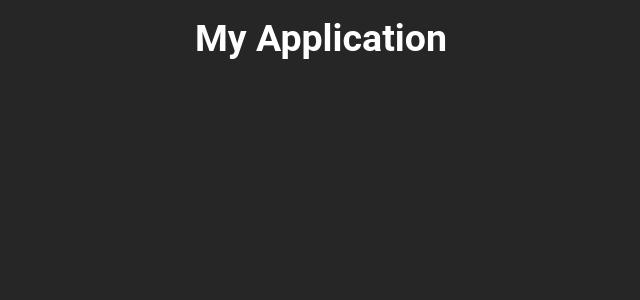
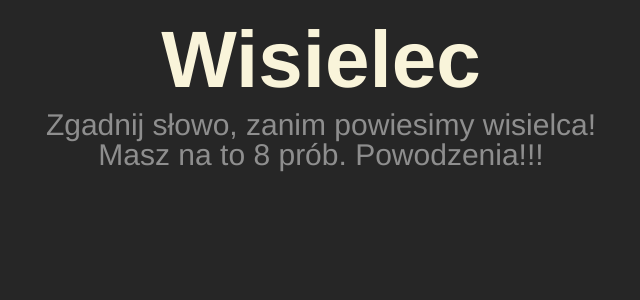
Before and after one commit to vat332/wisielec, a React (Vite) app: page / in a window 1280 px wide. Shown: the top 300 px of the page, without its empty margins (319-959 px from the left). Built offline with nearby package versions, Linux system fonts and the light colour scheme.

Commit message:
Refactor App and Header components; update styles in index.css for improved layout and design

```diff
--- a/src/App.jsx
+++ b/src/App.jsx
@@ -2,9 +2,9 @@ import Header from "./components/Header";
 
 const App = () => {
   return (
-    <div>
+    <main className="flex justify-center p-[2rem]">
       <Header />
-    </div>
+    </main>
   );
 };
 
--- a/src/components/Header.jsx
+++ b/src/components/Header.jsx
@@ -1,7 +1,16 @@
 const Header = () => {
   return (
-    <header>
-      <h1 className="text-6xl font-bold">My Application</h1>
+    <header className="text-center">
+      <h1
+        className="text-6xl font-bold text-yellowish-50
+      md:text-8xl lg:text-9xl"
+      >
+        Wisielec
+      </h1>
+      <p className="text-3xl text-p-50 max-w-[350px] mt-4 md:text-4xl lg:text-5xl md:max-w-[500px] lg:max-w-[600px]">
+        Zgadnij słowo, zanim powiesimy wisielca! Masz na to 8 prób.
+        Powodzenia!!!
+      </p>
     </header>
   );
 };
--- a/src/index.css
+++ b/src/index.css
@@ -2,7 +2,9 @@
 
 @theme {
   --bg-color: #262626;
-  --font-sans: Roboto, "sans-serif";
+  --color-yellowish-50: #f9f4da;
+  --color-p-50: #8e8e8e;
+  --font-sans: "Helvetica", "sans-serif";
 }
 
 @layer base {
@@ -15,13 +17,4 @@
   * {
     box-sizing: border-box;
   }
-
-  body {
-    margin: 0;
-    padding: 2rem;
-    height: 100vh;
-    font-size: 16px;
-    display: flex;
-    justify-content: center;
-  }
 }
```
